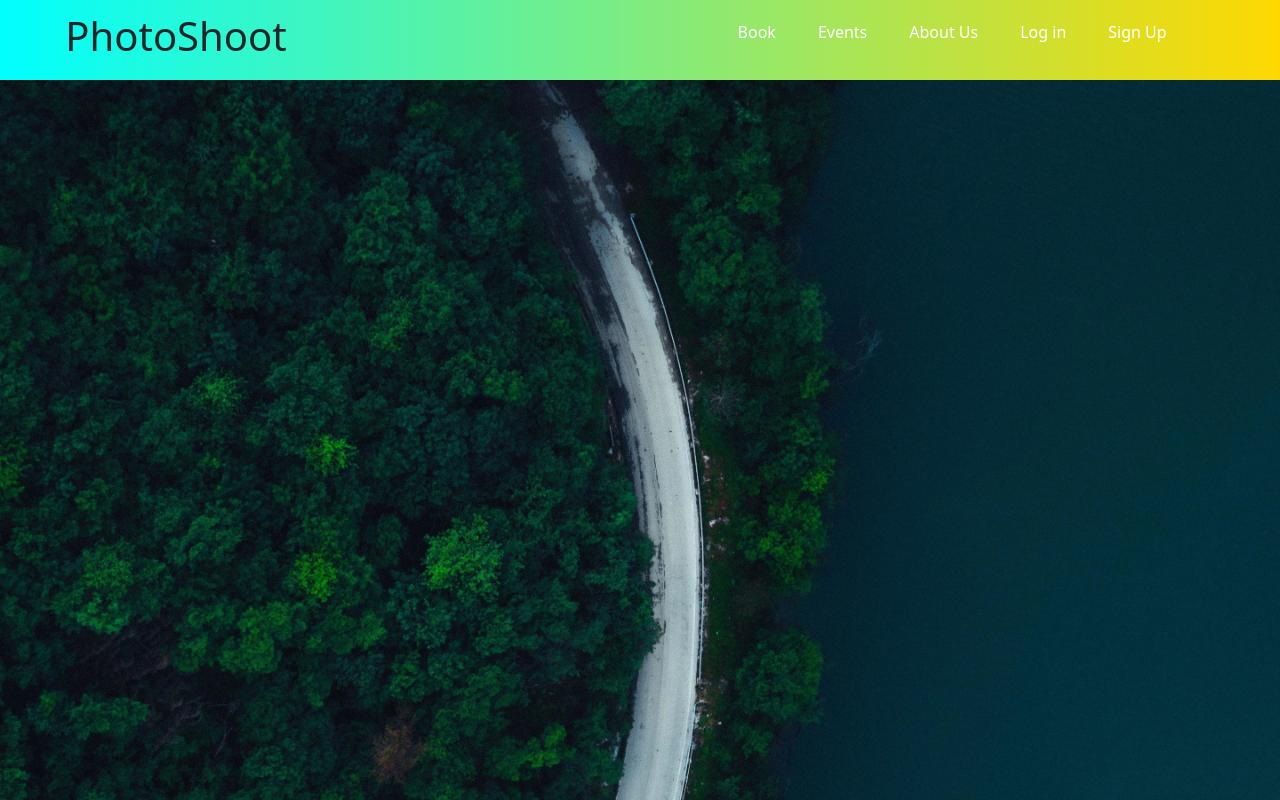
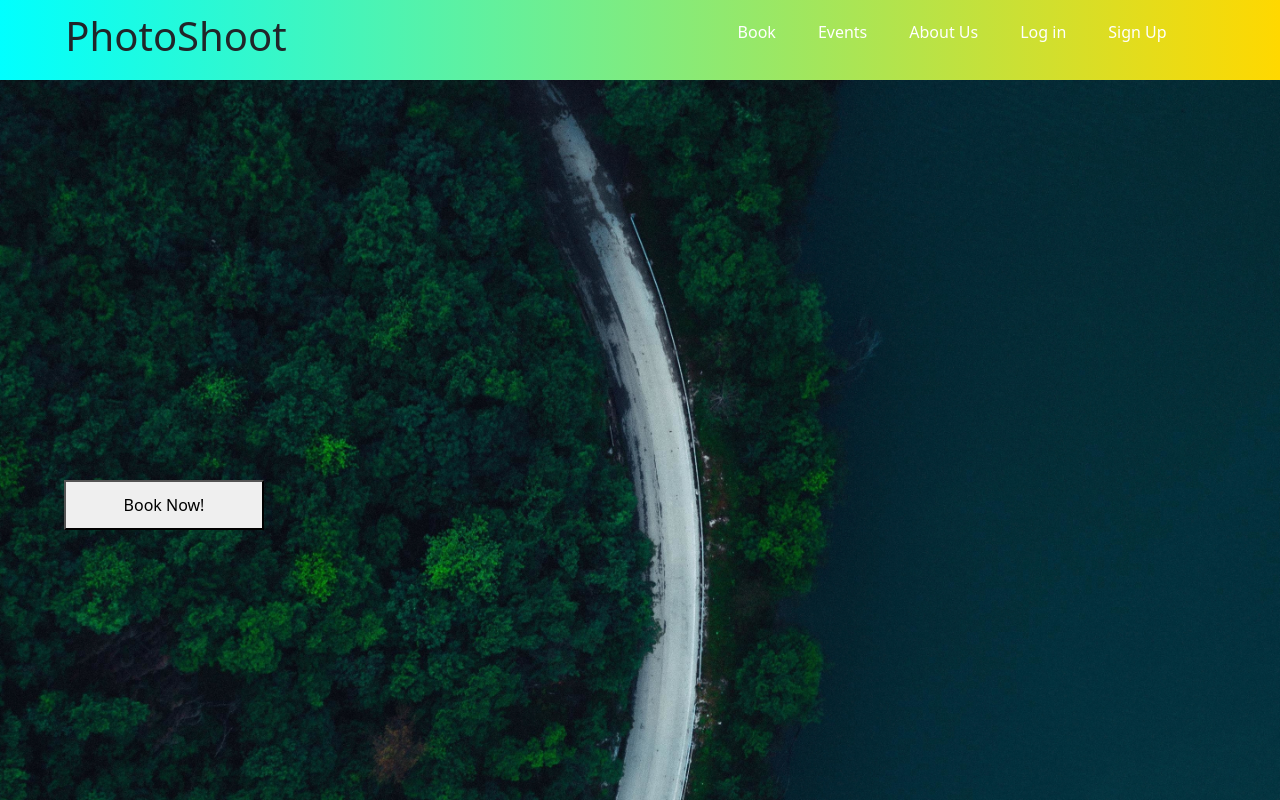
Before and after one commit to pouyajamali/FindMyPhotographer, a React (Create React App) app: page / in a window 1280 px wide. Shown: the top 800 px of the page. Built offline with nearby package versions, Linux system fonts and the light colour scheme.

Commit message:
Routing added!

```diff
--- a/package.json
+++ b/package.json
@@ -12,6 +12,7 @@
     "bootstrap": "^5.0.2",
     "react": "^17.0.2",
     "react-dom": "^17.0.2",
+    "react-router-dom": "^5.2.0",
     "react-scripts": "4.0.3",
     "web-vitals": "^1.1.2"
   },
--- /dev/null
+++ b/src/AboutUs.js
@@ -0,0 +1,12 @@
+import React from 'react';
+
+function AboutUs() {
+
+    return (
+        <div>
+            <h1>About Us</h1>
+        </div>
+  );
+}
+
+export default AboutUs;
--- a/src/App.css
+++ b/src/App.css
@@ -1,6 +1,6 @@
-.App {
+/* .App {
   text-align: center;
-}
+} */
 
 .App-logo {
   height: 40vmin;
--- a/src/App.js
+++ b/src/App.js
@@ -1,25 +1,28 @@
 import React from 'react';
 import './App.css';
 import Navbar from "./components/Navbar/Navbar"
+import HomePage from './HomePage'
 import Header from './components/topMenu'
 import HomeContent from './components/HomePageContent/HomePageContent'
 import ShowClientsAndPhotographers from './components/showClients/showClientsAndPhotographers';
-
-
-
-
-
+import AboutUs from './AboutUs';
+import Booking from './Booking';
+import { BrowserRouter as Router, Switch, Route} from 'react-router-dom';
 
 
 function App() {
 
     return (
-        <div className="App">
-            <Navbar />
-            <Header />
-            <HomeContent />
-            <ShowClientsAndPhotographers />
-        </div>
+        <Router>
+        <switch>
+            <div>
+                <Navbar />
+                <Route exact path="/" component={HomePage} />
+                <Route path="/about" component={AboutUs} />
+                <Route path="/booking" component={Booking} />
+            </div>
+        </switch>
+        </Router>
   );
 }
 
--- /dev/null
+++ b/src/Booking.js
@@ -0,0 +1,12 @@
+import React from 'react';
+
+function Booking() {
+
+    return (
+        <div>
+            <h1>Booking</h1>
+        </div>
+  );
+}
+
+export default Booking;
--- /dev/null
+++ b/src/HomePage.js
@@ -0,0 +1,22 @@
+import React from 'react';
+import './App.css';
+import Navbar from "./components/Navbar/Navbar"
+import Header from './components/topMenu'
+import HomeContent from './components/HomePageContent/HomePageContent'
+import ShowClientsAndPhotographers from './components/showClients/showClientsAndPhotographers';
+import aboutUs from './AboutUs';
+import { BrowserRouter as Router, Switch, Route} from 'react-router-dom';
+
+
+function HomePage() {
+
+    return (
+        <div className="App">
+            <Header />
+            <HomeContent />
+            <ShowClientsAndPhotographers />
+        </div>
+  );
+}
+
+export default HomePage;
--- a/src/components/topMenu.css
+++ b/src/components/topMenu.css
@@ -11,3 +11,13 @@
   background-repeat: no-repeat;
   background-size: cover;
 }
+
+.bookButton {
+  height: 50px;
+  width: 200px;
+  position: relative;
+  left: 5%;
+  top: 50%;
+  /* margin: 50% 80% 50% 20%; */
+  /* margin-left: 20vw;1 */
+}
--- a/src/components/topMenu.jsx
+++ b/src/components/topMenu.jsx
@@ -1,4 +1,6 @@
 import React, { Component } from 'react';
+import {Link} from 'react-router-dom';
+
 import './topMenu.css'
 
 
@@ -29,39 +31,23 @@ class Header extends Component {
         setInterval( () => { this.setBackground()},5000 )
     }
 
+    openBooking = () => {
+
+    }
+
     render() {
         return (
             <div>
-            <div className="headerBackground" style={{backgroundImage:"url('"+ this.state.pic+"')"}}></div>
+                <div className="headerBackground" style={{backgroundImage:"url('"+ this.state.pic+"')"}}>
+                    <Link to='/booking'>
+                    <button className="bookButton" onClick={this.openBooking}>
+                    Book Now!
+                    </button>
+                    </Link>
+                </div>
             </div>
         );
     }
 }
 
 export default Header;
-
-
-// function setBackground(){
-
-//     const images = [
-//         'url("background_pic_1.jpg")',
-//         'url("background_pic_2.jpg")',
-//         'url("background_pic_3.jpg")',
-//     ]
-
-//     const current_background = document.querySelector('h1')
-//     const new_background = images[Math.floor(Math.random() * images.length)]
-//     current_background.style.background = new_background;
-//     document.getElementById("top_home_page").style.height= "100%";
-//     document.getElementById("top_home_page").style.backgroundRepeat = "no-repeat";
-//     document.getElementById("top_home_page").style.backgroundSize = "cover";
-
-
-
-// }
-
-
-
-// function changeBackground(){
-//     setInterval(setBackground,  5000)
-// }
```
Also changed, not shown: 1 other file (tests, documents, lock files or other folders).
